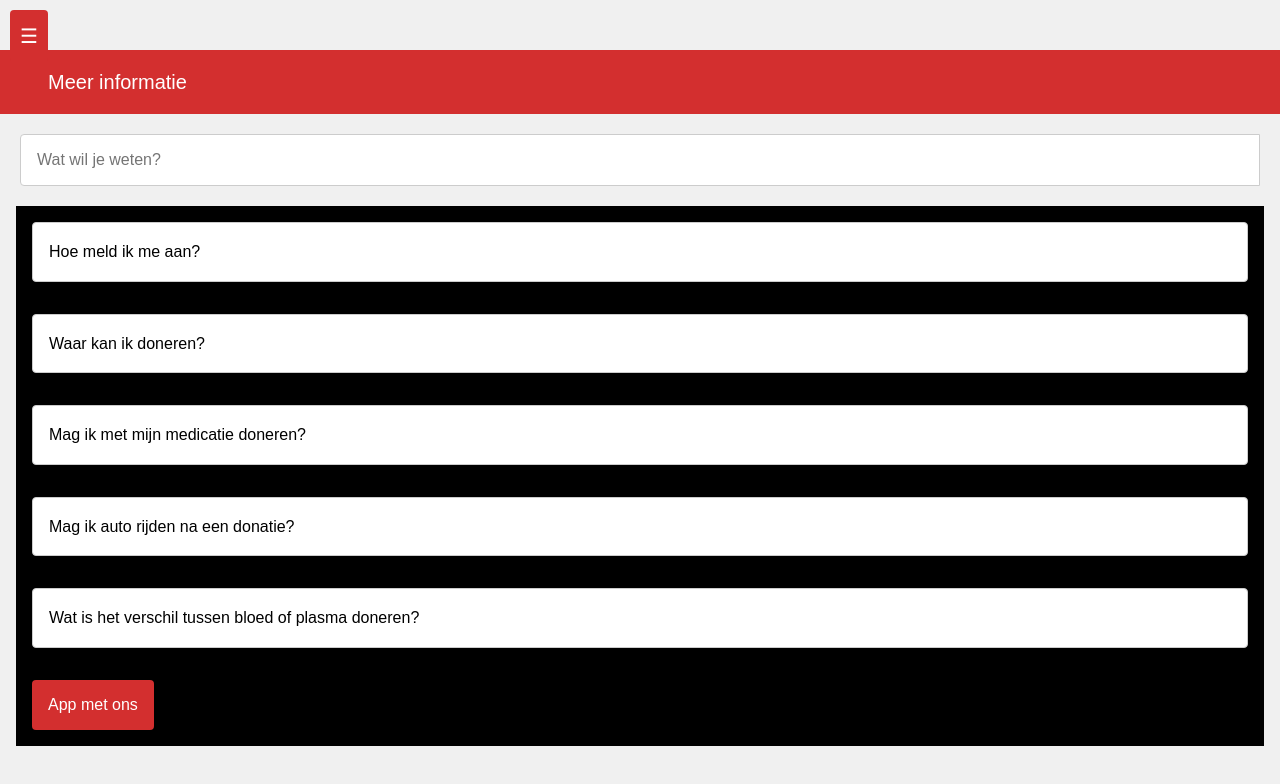
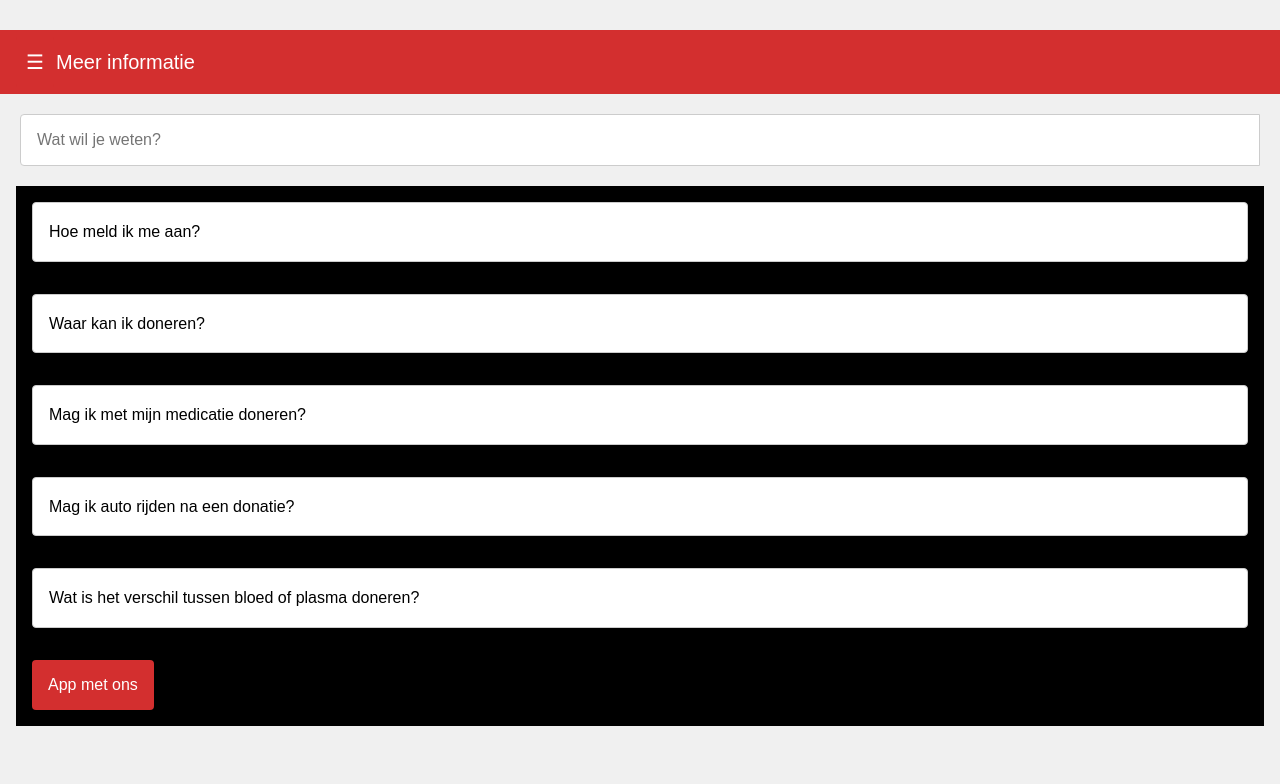
Before and after one commit to robijntje/Sanquin-Landing-Page, a Vue app in the folder Sanquin Web App/: page /informatie in a window 1280 px wide. Shown: the top 784 px of the page. Built offline with nearby package versions, Linux system fonts and the light colour scheme.

Commit message:
Moved menu in right place
Moved the menu and header in the right place. Menu and header are now next to each other.

```diff
--- a/Sanquin Web App/src/components/Menu.vue
+++ b/Sanquin Web App/src/components/Menu.vue
@@ -44,8 +44,8 @@
     background-color: #d32f2f;
     color: white;
     position: fixed;
-    top: 10px; /* Will be updated with correct value later */
-    left: 10px; /* Will be updated with correct value later */
+    top: 36px; /* Will be updated with correct value later */
+    left: 16px; /* Will be updated with correct value later */
     z-index: 1100;
     border-radius: 4px;
   }
--- a/Sanquin Web App/src/views/Informatie.vue
+++ b/Sanquin Web App/src/views/Informatie.vue
@@ -80,13 +80,13 @@ body {
   background-color: #d32f2f;
   color: white;
   padding: 16px;
-  margin-top: 50px;
+  margin-top: 30px;
 
 }
 
 .header-title {
   font-size: 20px;
-  margin-left: 32px;
+  margin-left: 40px;
 }
 
 h1 {
```
